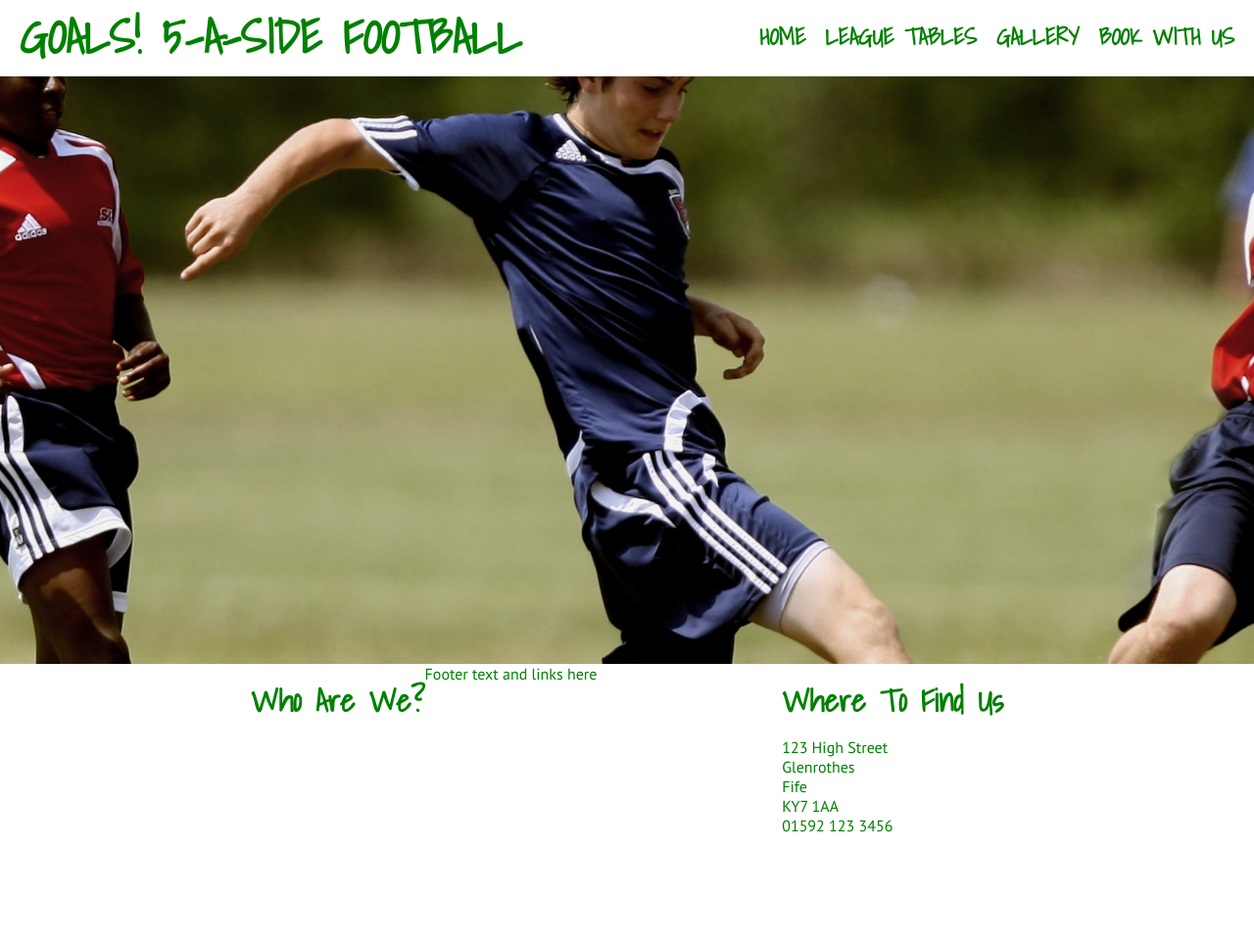
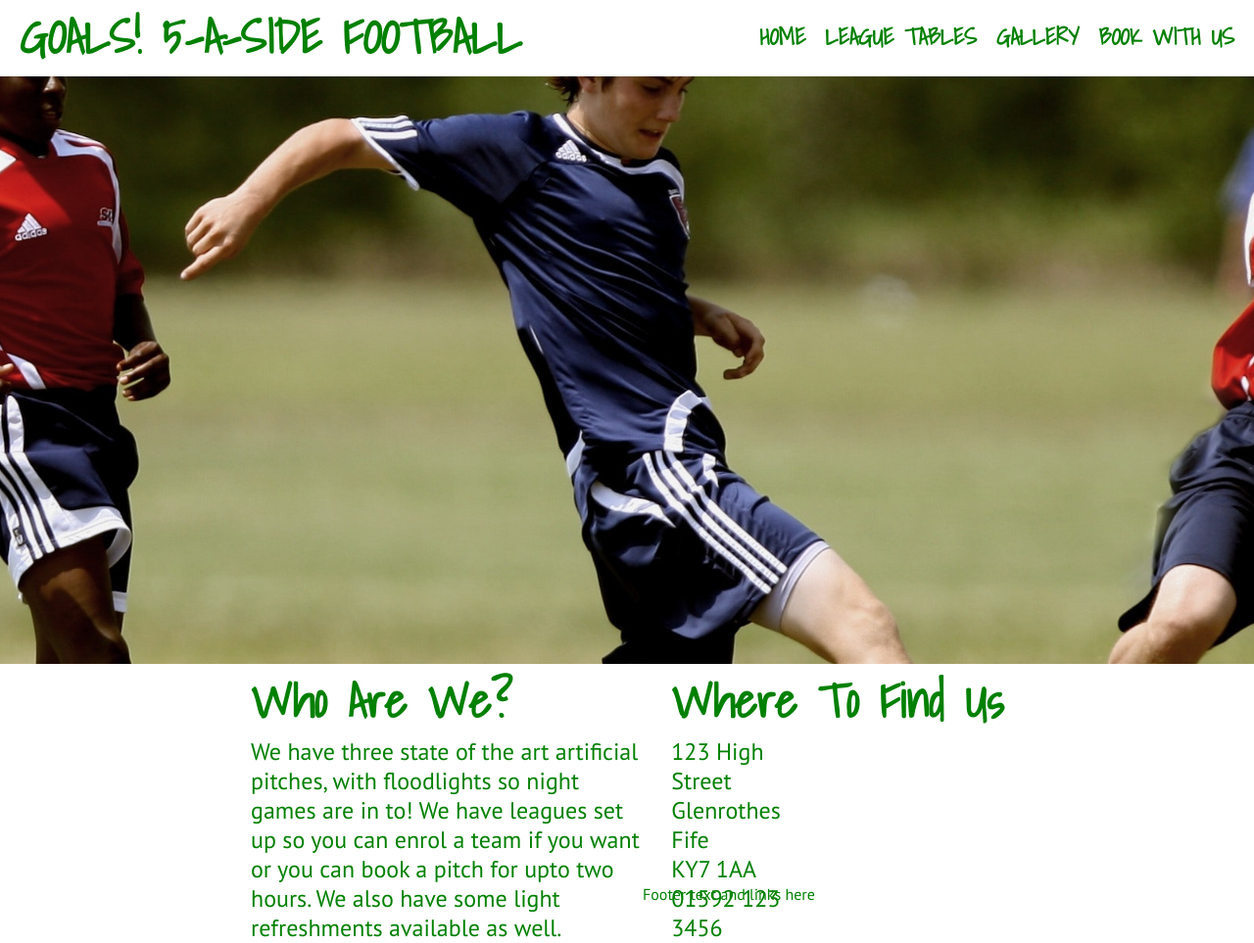
Before and after one commit to carl2087/goals-5-a-side-football, a plain HTML site: page index.html in a window 1280 px wide. Shown: the whole page at 98% size. Before the commit the page ends 903 px from the top, so only its background shows below. Drawn offline with Linux system fonts and the light colour scheme.

Commit message:
Added text to about us section and styled

```diff
--- a/assets/css/index.css
+++ b/assets/css/index.css
@@ -65,7 +65,7 @@ li > a {
     font-family: 'Shadows Into Light', sans-serif;
     color: green;
     text-transform: capitalize;
-    font-size: 200%;
+    font-size: 300%;
 }
 
 #about-us, #map {
@@ -87,6 +87,13 @@ li > a {
     width: 150px;
 }
 
+#about-us > p {
+    width: 400px;
+    line-height: 30px;
+    font-size: 150%;
+}
+
 #location > p {
-    line-height: 20px;
+    line-height: 30px;
+    font-size: 150%;
 }
--- a/index.html
+++ b/index.html
@@ -43,7 +43,10 @@
     <section>
         <div id="about-us">
             <h2 class="about">Who are we?</h2>
-            <p></p>
+            <p>We have three state of the art artificial pitches, with floodlights so night games are in to! We have leagues set up so you can enrol a team if you want
+                or you can book a pitch for upto two hours. We also have some light refreshments available as well.
+
+            </p>
         </div>
         <div id="map">
             <h2 class="about">Where to find us</h2>
```
